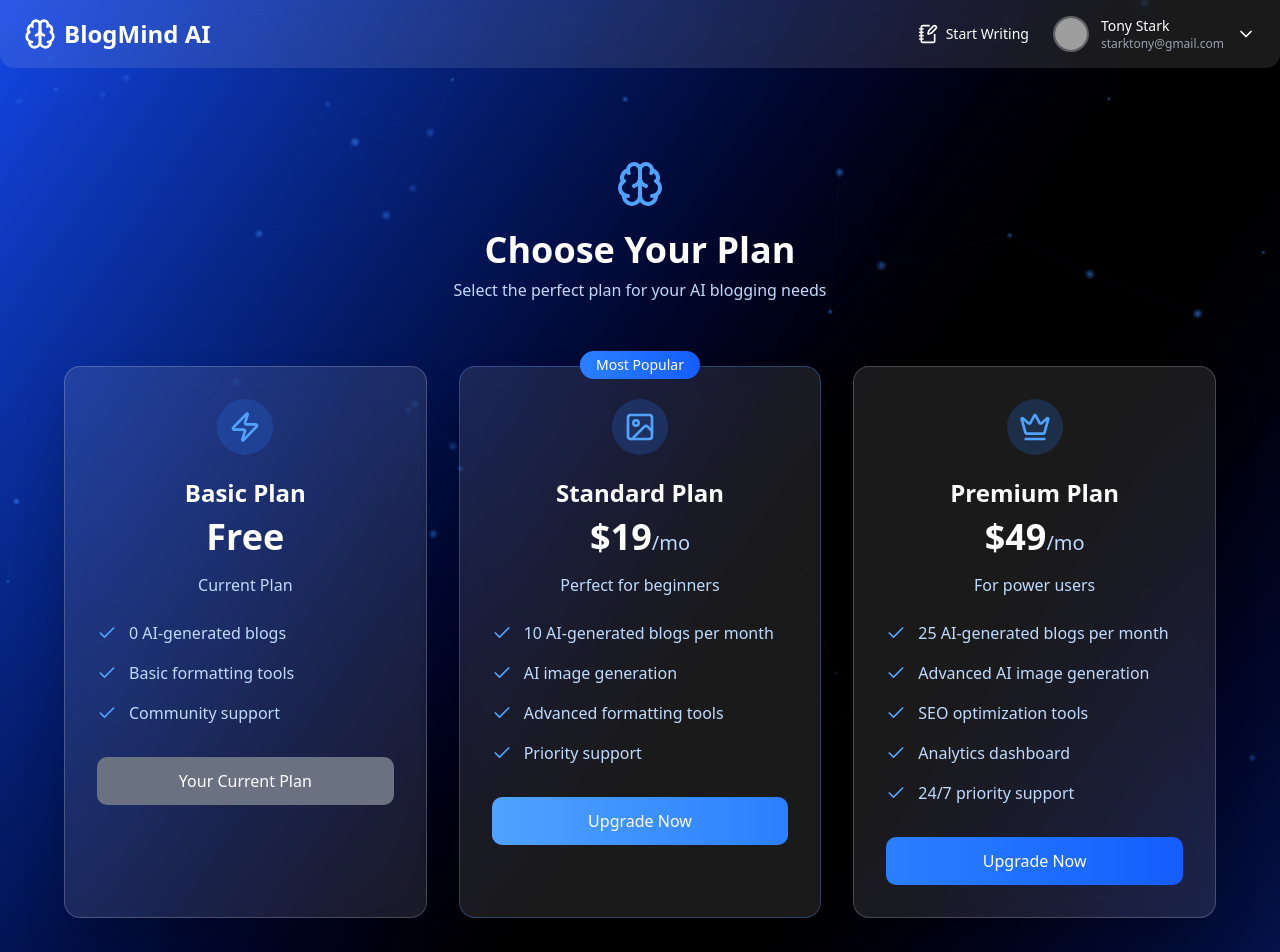
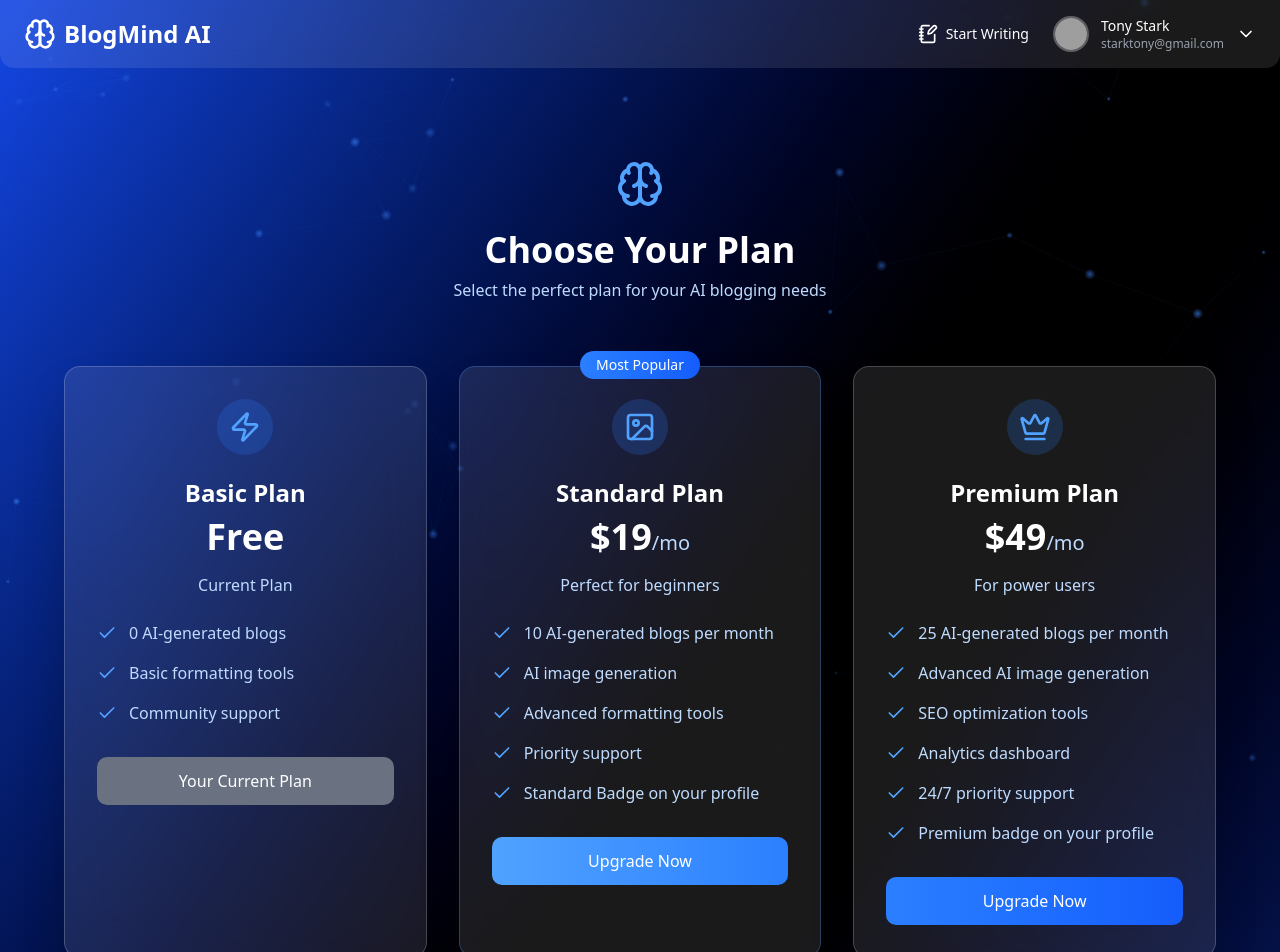
Before and after one commit to mdsaqlainahmed786/BlogMind-AI, a React (Vite) app in the folder frontend/: page /user/membership in a window 1280 px wide. Shown: the top 952 px of the page. Built offline with nearby package versions, Linux system fonts and the light colour scheme; grey boxes are pictures that could not be loaded.

Commit message:
and some more few changes, that are important

```diff
--- a/frontend/src/MemberShip/memberShip.tsx
+++ b/frontend/src/MemberShip/memberShip.tsx
@@ -85,6 +85,10 @@ function Membership() {
                 <Check className="w-5 h-5 mr-3 text-blue-400" />
                 <span>Priority support</span>
               </div>
+              <div className="flex items-center text-blue-200">
+                <Check className="w-5 h-5 mr-3 text-blue-400" />
+                <span>Standard Badge on your profile</span>
+              </div>
             </div>
             <button className="w-full mt-8 bg-gradient-to-r cursor-pointer from-blue-400 to-blue-500 text-white rounded-lg py-3 px-4 font-medium hover:from-blue-500 hover:to-blue-600 focus:outline-none focus:ring-2 focus:ring-blue-500 focus:ring-offset-2 focus:ring-offset-gray-900 transition-all duration-200">
               Upgrade Now
@@ -124,6 +128,10 @@ function Membership() {
                 <Check className="w-5 h-5 mr-3 text-blue-400" />
                 <span>24/7 priority support</span>
               </div>
+              <div className="flex items-center text-blue-200">
+                <Check className="w-5 h-5 mr-3 text-blue-400" />
+                <span>Premium badge on your profile</span>
+              </div>
             </div>
             <button className="w-full mt-8 bg-gradient-to-r cursor-pointer from-blue-500 to-blue-600 text-white rounded-lg py-3 px-4 font-medium hover:from-blue-600 hover:to-blue-700 focus:outline-none focus:ring-2 focus:ring-blue-500 focus:ring-offset-2 focus:ring-offset-gray-900 transition-all duration-200">
               Upgrade Now
--- a/frontend/src/UsersAuth/LoginUserPage/LoginUser.tsx
+++ b/frontend/src/UsersAuth/LoginUserPage/LoginUser.tsx
@@ -184,7 +184,7 @@ function LoginUser() {
               Don't Have an account?{" "}
               <button className="text-blue-400 cursor-pointer hover:text-blue-300 font-medium">
                 <Link
-                  to="/users/register"
+                  to="/user/register"
                   className="text-blue-400 hover:text-blue-300"
                 >
                   <span className="font-semibold">Register Here</span>
--- a/frontend/src/UsersAuth/RegisterPage/registerUser.tsx
+++ b/frontend/src/UsersAuth/RegisterPage/registerUser.tsx
@@ -112,7 +112,7 @@ function RegisterUser() {
 
     // Check if there are any errors
     if (Object.values(newErrors).every((error) => error === "")) {
-      navigate("/users/verify", { state: { formData } });
+      navigate("/user/verify", { state: { formData } });
       console.log("User registered:", formData);
     }
   };
--- a/frontend/src/landingPage/LandingPage.tsx
+++ b/frontend/src/landingPage/LandingPage.tsx
@@ -73,7 +73,7 @@ export default function LandingPage() {
                    drop-shadow(0 0 3px #7928CA)
                    drop-shadow(0 0 4px #0070F3)`,
               }}
-              onClick={() => navigate("/users/membership")}
+              onClick={() => navigate("/user/membership")}
               className="bg-gradient-to-r from-blue-500 cursor-pointer to-blue-800 px-5 py-3 rounded-md text-white font-semibold text-lg hover:opacity-90 transition flex items-center justify-center gap-2"
             >
               <span className="bg-gradient-to-br from-[#ff8a05] via-[#ff5478] to-[#ff00c6] group-hover:from-[#ff00c6] group-hover:via-[#ff5478] group-hover:to-[#ff8a05] absolute"></span>
```
